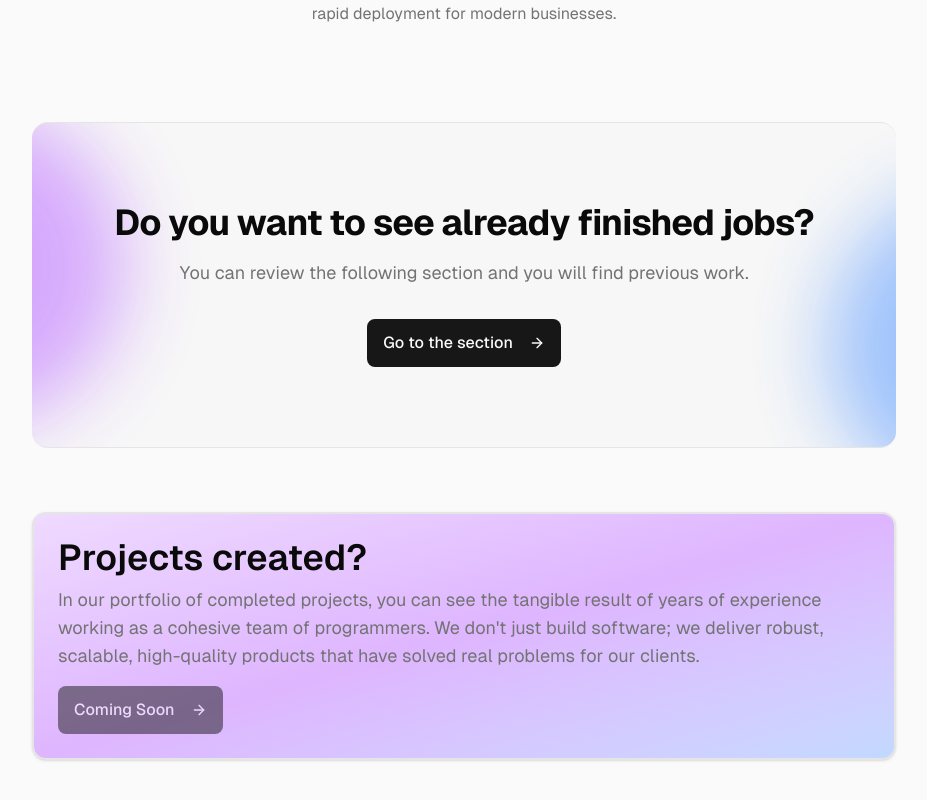
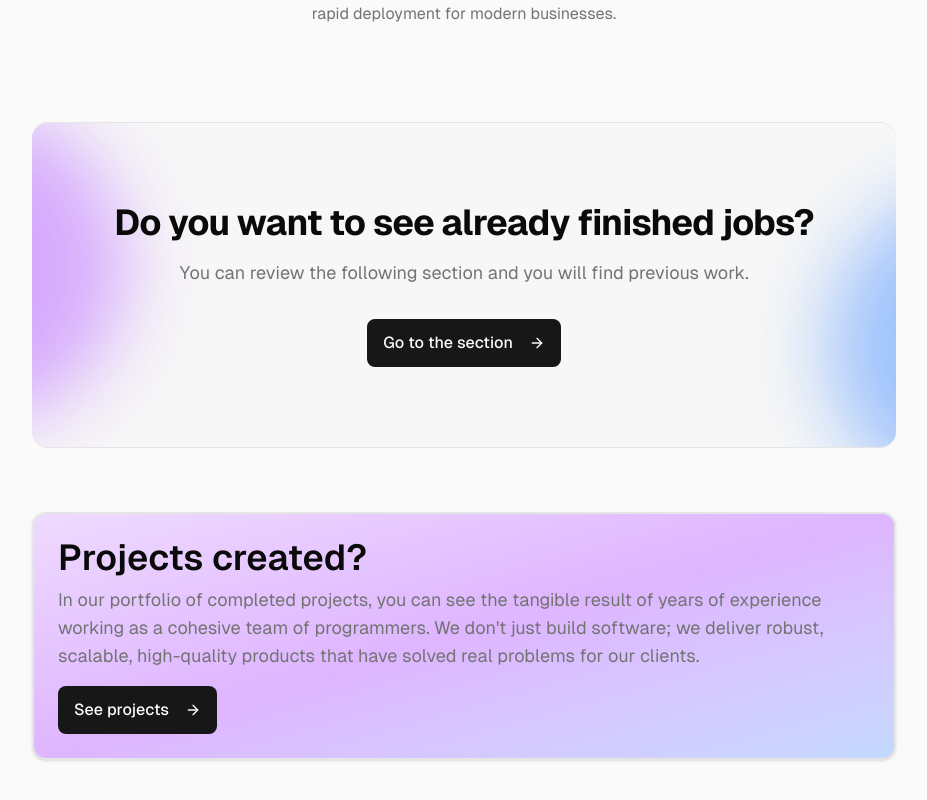
Before and after one commit to QuarticCode/QuarticCode, a Next.js app: page /en in a window 1280 px wide. Shown: the part 2540-3340 px from the top of the page, without its empty margins (176-1103 px from the left). Built offline with nearby package versions, Linux system fonts and the light colour scheme.

Commit message:
feat(projects): avalible projects

```diff
--- a/src/app/[locale]/commingsoonprojectspage/page.tsx
+++ b/src/app/[locale]/projects/page.tsx
@@ -2,8 +2,8 @@ import { ProjectsList } from "@/src/components/projects/projects-list";
 
 export default function Projects() {
   return (
-    <div className="flex flex-col md:mt-32 mt-24 items-center justify-center font-sans md:mr-8 md:ml-8">
+    <section className="py-20 bg-background text-foreground  flex flex-col md:mt-32 mt-24 items-center font-sans md:mr-8 md:ml-8">
       <ProjectsList />
-    </div>
+    </section>
   );
 }
--- a/src/components/projects/project-container.tsx
+++ b/src/components/projects/project-container.tsx
@@ -7,10 +7,10 @@ import {
   CardHeader,
   CardTitle,
 } from "../ui/card";
-// import { ProjectsList } from "./projects-list";
 import { motion } from "framer-motion";
 import { Button } from "../ui/button";
 import { ArrowRight } from "lucide-react";
+import { Link } from "@/src/i18n/navigation";
 
 export function ProjectContainer() {
   const t = useTranslations("Projects.container");
@@ -33,13 +33,12 @@ export function ProjectContainer() {
             </CardDescription>
           </CardHeader>
           <CardFooter>
-            {/* <Link href={"/projects"}> */}
-            <Button size="lg" className="group text-base px-8 h-12" disabled>
-              {/* {t("link")} */}
-              Coming Soon
+            <Link href={"/projects"}>
+            <Button size="lg" className="group text-base px-8 h-12">
+              {t("link")}
               <ArrowRight className="ml-2 h-4 w-4 transition-transform group-hover:translate-x-1" />
             </Button>
-            {/* </Link> */}
+            </Link>
           </CardFooter>
         </Card>
       </section>
--- a/src/components/projects/projects-list.tsx
+++ b/src/components/projects/projects-list.tsx
@@ -8,7 +8,7 @@ export function ProjectsList() {
   const { projects, loading, error } = useProjects();
 
   return (
-    <section className="w-full py-20 px-4">
+    <section className="w-full px-4">
       <div className="max-w-6xl mx-auto flex flex-col items-center">
         <h1 className="text-4xl md:text-6xl font-bold text-center tracking-tight bg-linear-to-r from-blue-500 to-indigo-500 bg-clip-text text-transparent">
           Proyectos Terminados
--- a/src/components/tech/tech-stack-section.tsx
+++ b/src/components/tech/tech-stack-section.tsx
@@ -20,8 +20,6 @@ import {
 } from "react-icons/si";
 import { Card, CardContent } from "../ui/card";
 import { useTranslations } from "next-intl";
-
-// import { Card, CardContent } from "@/components/ui/card";
 
 type TechItem = {
   name: string;
@@ -73,7 +71,7 @@ const techStack: TechCategory[] = [
   },
   {
     title: "s6",
-    items: [{ name: "Figma", icon: SiFigma }],
+    items: [{ name: "Figma", icon: SiFigma }]
   },
 ];
 
@@ -111,16 +109,6 @@ export default function TechStackSection() {
         {/* Categories */}
         <div className="grid gap-6 md:grid-cols-2 xl:grid-cols-3">
           {techStack.map((category, categoryIndex) => (
-            <motion.div
-              key={category.title}
-              initial={{ opacity: 0, y: 40 }}
-              whileInView={{ opacity: 1, y: 0 }}
-              transition={{
-                duration: 0.4,
-                delay: categoryIndex * 0.08,
-              }}
-              viewport={{ once: true }}
-            >
               <Card className="group h-full border-border/50 bg-background/60 backdrop-blur-xl transition-all duration-300 hover:border-indigo-500/40 hover:shadow-[0_0_30px_rgba(6,182,212,0.08)]">
                 <CardContent className="p-6">
                   <div className="mb-6 flex items-center justify-between">
@@ -158,7 +146,6 @@ export default function TechStackSection() {
                   </div>
                 </CardContent>
               </Card>
-            </motion.div>
           ))}
         </div>
 
```
